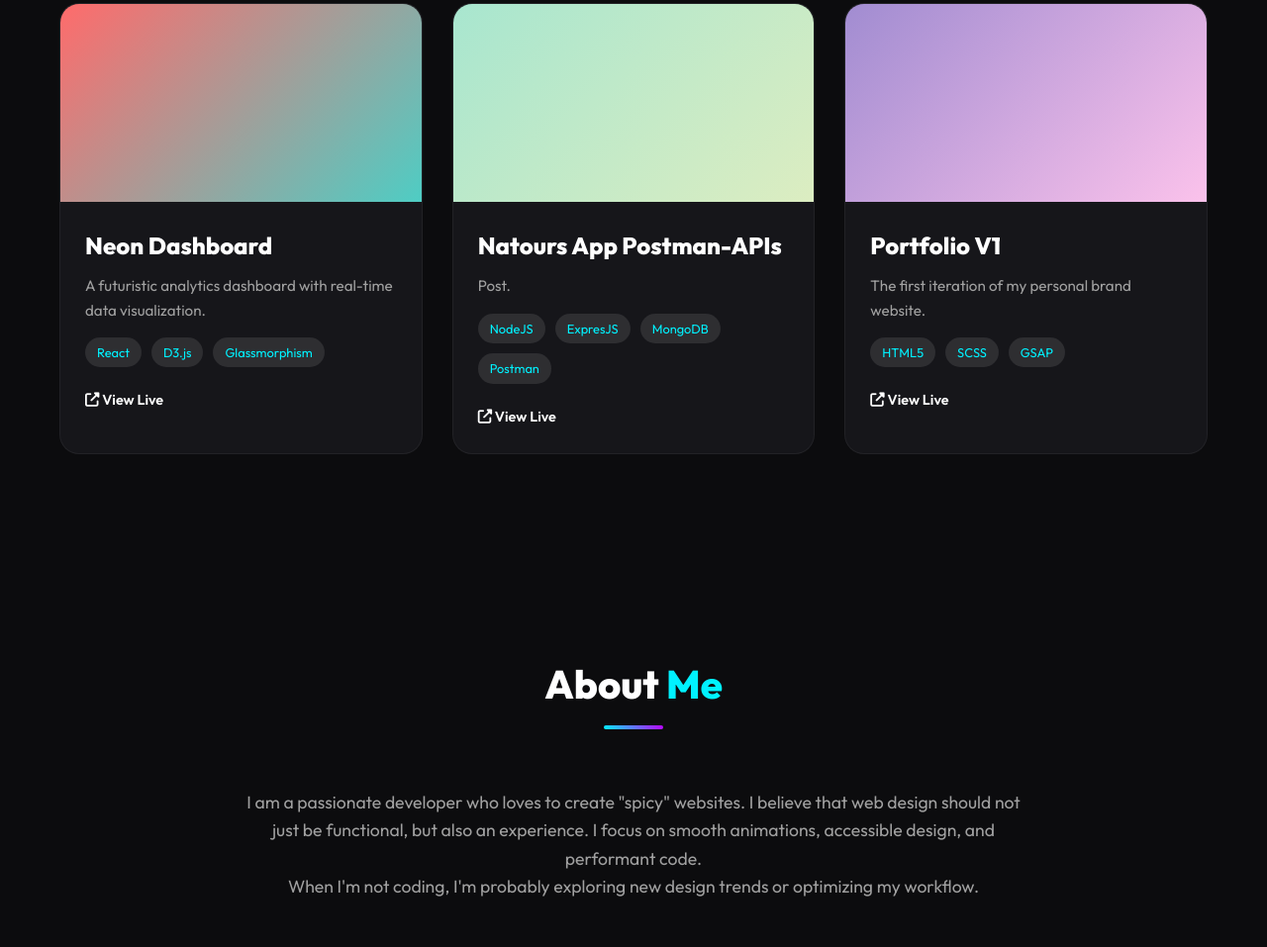
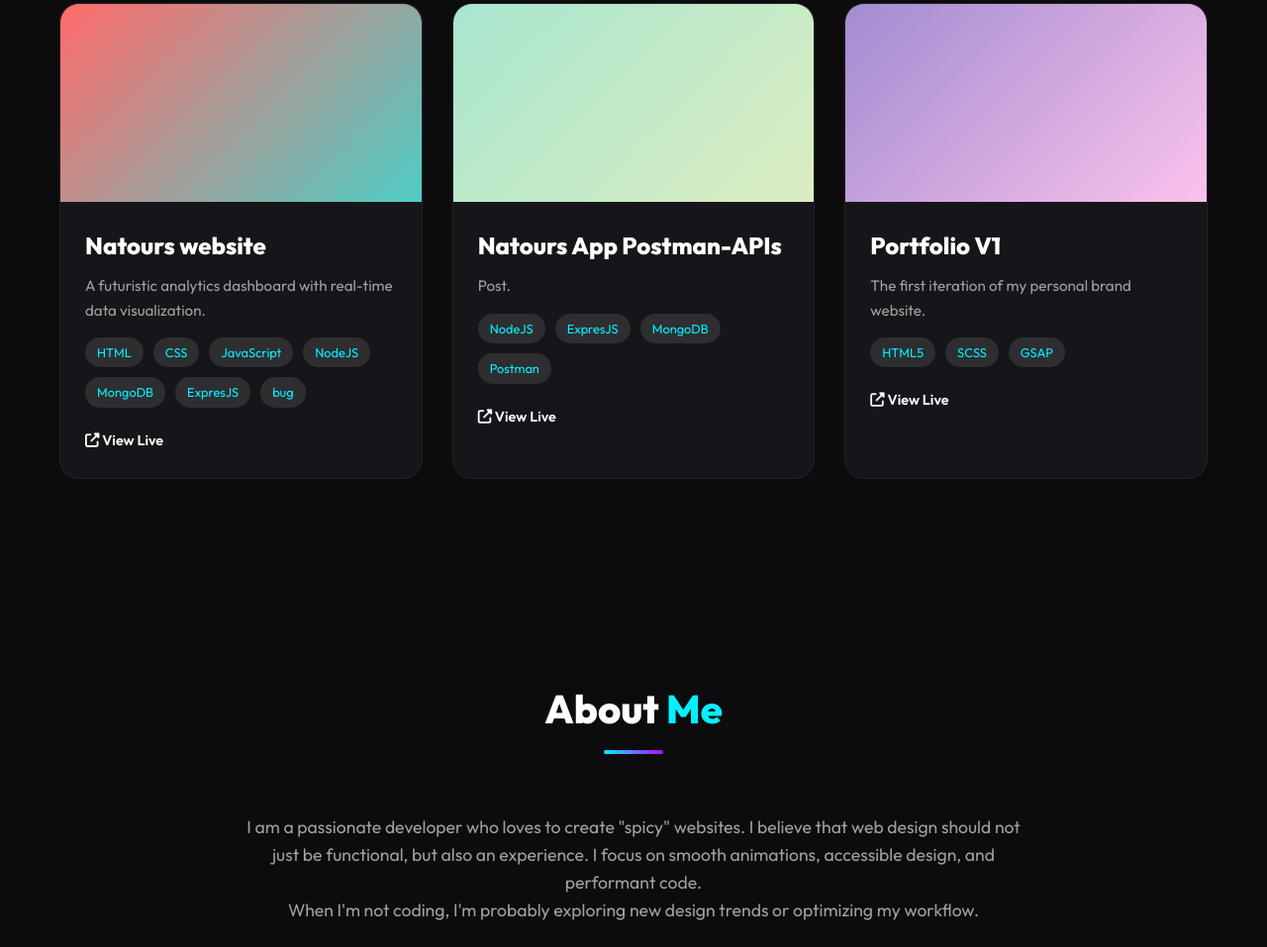
Before and after one commit to OsamaMansour0110/my-portfolio, a website built with Parcel: page index.html in a window 1280 px wide. Shown: the part 1035-1992 px from the top of the page at 99% size. Built offline with nearby package versions, Linux system fonts and the light colour scheme.

Commit message:
add nat app

```diff
--- a/index.html
+++ b/index.html
@@ -70,17 +70,23 @@
               <div class="image-placeholder gradient-1"></div>
             </div>
             <div class="project-info">
-              <h3>Neon Dashboard</h3>
+              <h3>Natours website</h3>
               <p>
                 A futuristic analytics dashboard with real-time data
                 visualization.
               </p>
               <div class="tech-stack">
-                <span>React</span>
-                <span>D3.js</span>
-                <span>Glassmorphism</span>
+                <span>HTML</span>
+                <span>CSS</span>
+                <span>JavaScript</span>
+                <span>NodeJS</span>
+                <span>MongoDB</span>
+                <span>ExpresJS</span>
+                <span>bug</span>
               </div>
-              <a href="#" class="project-link"
+              <a
+                href="https://natours-pi-eosin.vercel.app/"
+                class="project-link"
                 ><i class="fas fa-external-link-alt"></i> View Live</a
               >
             </div>
```
Also changed, not shown: README.md, netlify.toml (deleted), 1 other file.
